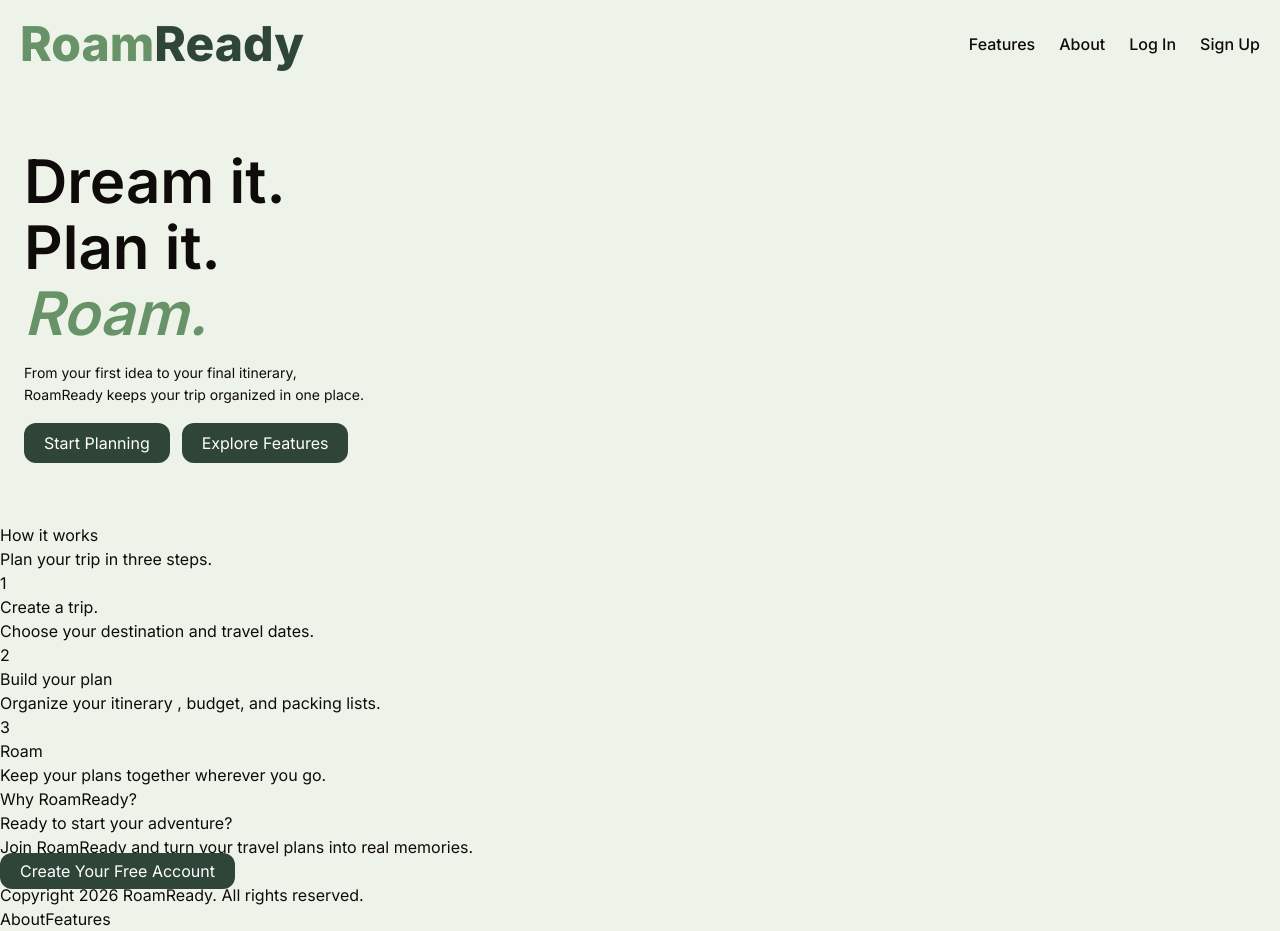
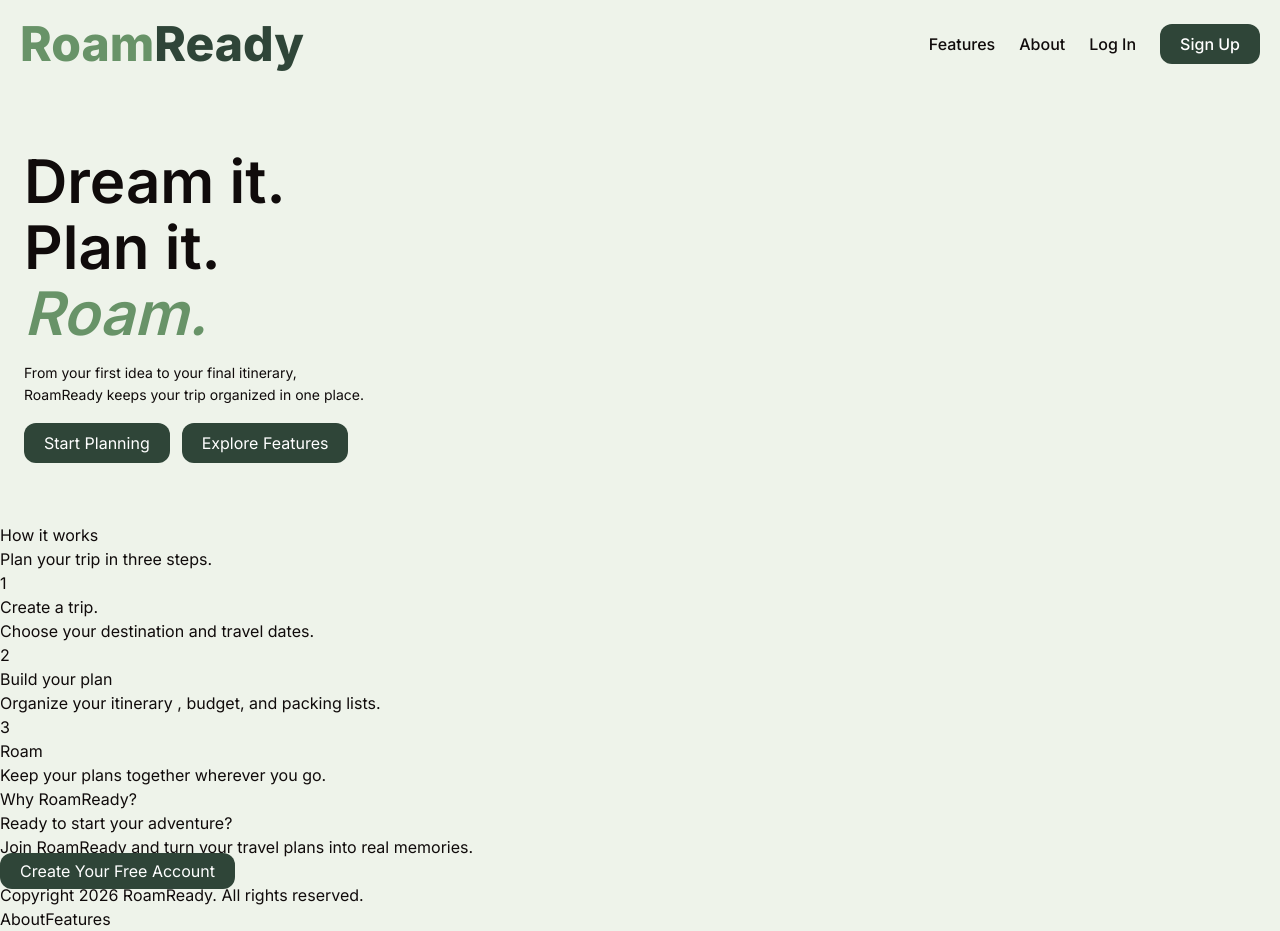
Before and after one commit to PeterKimberley/RoamReady, a Next.js app: page / in a window 1280 px wide. Built offline with nearby package versions, Linux system fonts and the light colour scheme.

Commit message:
Update Navbar

```diff
--- a/src/components/layout/Navbar.tsx
+++ b/src/components/layout/Navbar.tsx
@@ -11,7 +11,7 @@ return (
             <Link href="/features">Features</Link>
             <Link href="/about">About</Link>
             <Link href="/login">Log In</Link>
-            <Link href="signup">Sign Up</Link>
+            <Link href="signup" className="signup-button">Sign Up</Link>
         </div>
 
 
```
